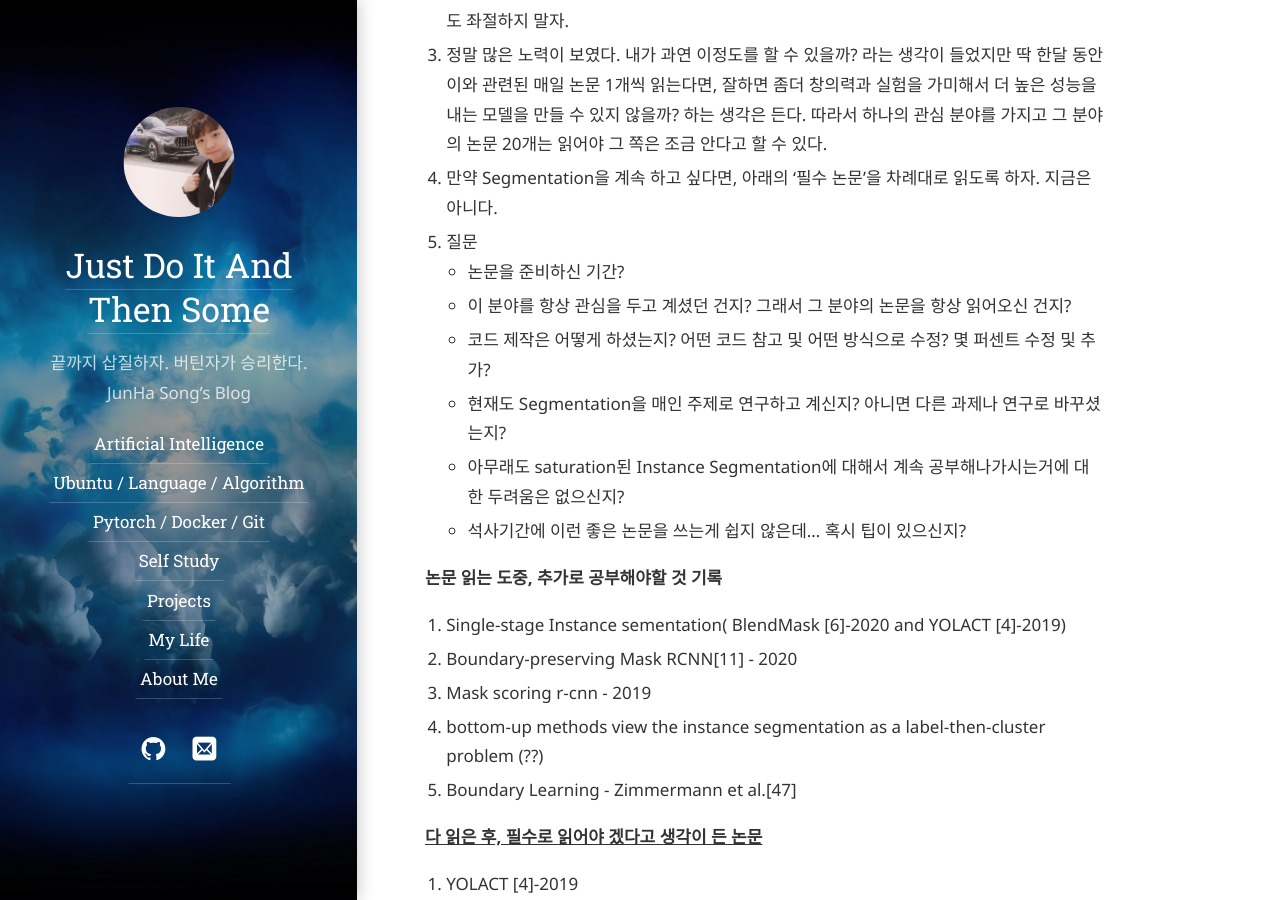
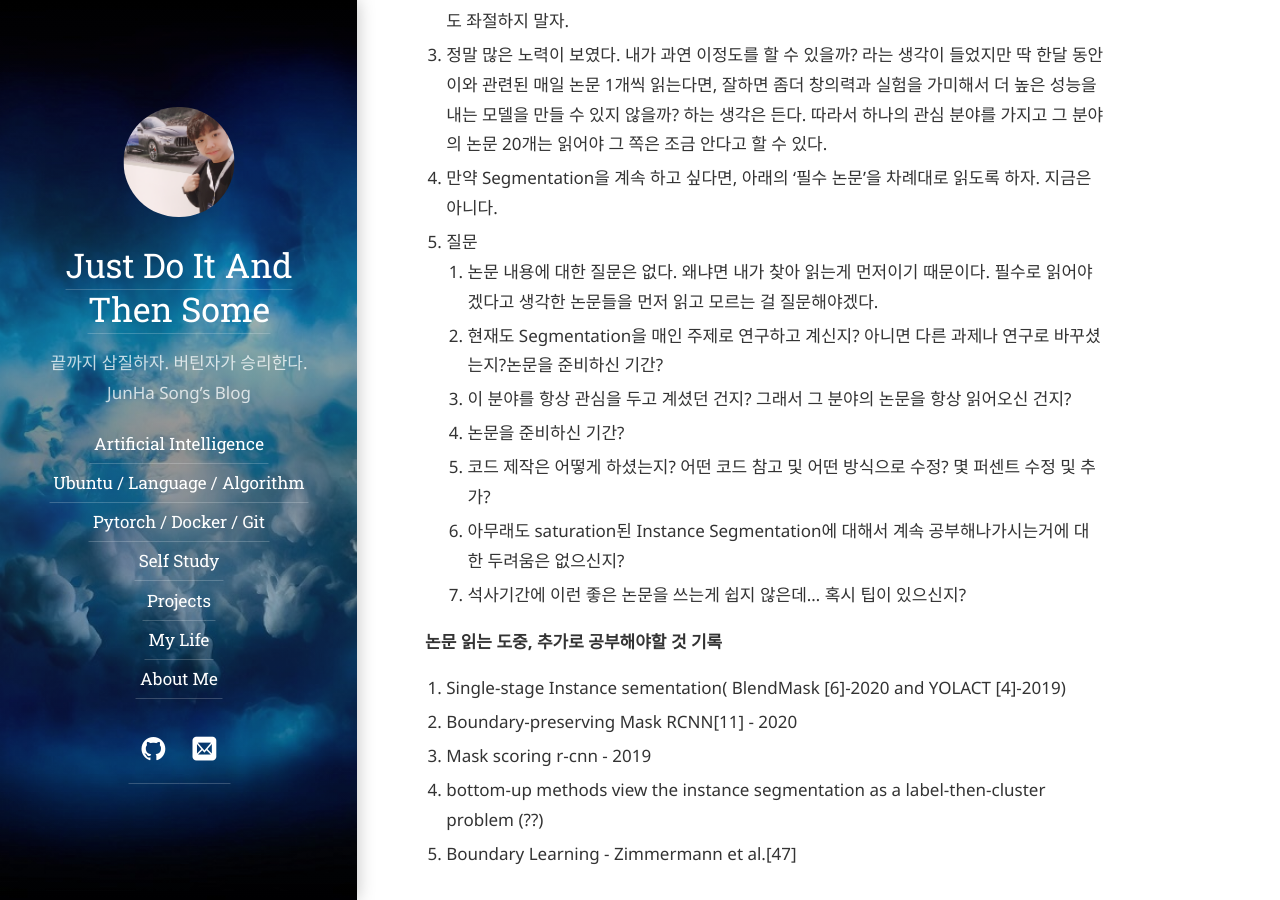
Before and after one commit to junsusong98/junha1125.github.io, a Jekyll site: the page built from artificial-intelligence/_posts/2021-01-19-TheDevilintheBoundary.md, in a window 1280 px wide and 900 px high, scrolled down 810 px. Built offline with Jekyll 4.4.1, drawn with Linux system fonts in a browser that asks for light colours; some web fonts are replaced.

Commit message:
upgrade the devil in the boundary

```diff
--- a/artificial-intelligence/_posts/2021-01-19-TheDevilintheBoundary.md
+++ b/artificial-intelligence/_posts/2021-01-19-TheDevilintheBoundary.md
@@ -23,12 +23,13 @@ title: 【Paper】The Devil is in the Boundary for Instance Segmentation
 3. 정말 많은 노력이 보였다. 내가 과연 이정도를 할 수 있을까? 라는 생각이 들었지만 딱 한달 동안 이와 관련된 매일 논문 1개씩 읽는다면, 잘하면 좀더 창의력과 실험을 가미해서 더 높은 성능을 내는 모델을 만들 수 있지 않을까? 하는 생각은 든다. 따라서 하나의 관심 분야를 가지고 그 분야의 논문 20개는 읽어야 그 쪽은 조금 안다고 할 수 있다.
 4. 만약 Segmentation을 계속 하고 싶다면, 아래의 '필수 논문'을 차례대로 읽도록 하자. 지금은 아니다.
 5. 질문
-   - 논문을 준비하신 기간?
-   - 이 분야를 항상 관심을 두고 계셨던 건지? 그래서 그 분야의 논문을 항상 읽어오신 건지?
-   - 코드 제작은 어떻게 하셨는지? 어떤 코드 참고 및 어떤 방식으로 수정? 몇 퍼센트 수정 및 추가?
-   - 현재도 Segmentation을 매인 주제로 연구하고 계신지? 아니면 다른 과제나 연구로 바꾸셨는지?
-   - 아무래도 saturation된 Instance Segmentation에 대해서 계속 공부해나가시는거에 대한 두려움은 없으신지?
-   - 석사기간에 이런 좋은 논문을 쓰는게 쉽지 않은데... 혹시 팁이 있으신지?
+    0. 논문 내용에 대한 질문은 없다. 왜냐면 내가 찾아 읽는게 먼저이기 때문이다. 필수로 읽어야 겠다고 생각한 논문들을 먼저 읽고 모르는 걸 질문해야겠다.
+    1. 현재도 Segmentation을 매인 주제로 연구하고 계신지? 아니면 다른 과제나 연구로 바꾸셨는지?논문을 준비하신 기간?
+    2. 이 분야를 항상 관심을 두고 계셨던 건지? 그래서 그 분야의 논문을 항상 읽어오신 건지?
+    3. 논문을 준비하신 기간?
+    4. 코드 제작은 어떻게 하셨는지? 어떤 코드 참고 및 어떤 방식으로 수정? 몇 퍼센트 수정 및 추가?
+    5. 아무래도 saturation된 Instance Segmentation에 대해서 계속 공부해나가시는거에 대한 두려움은 없으신지?
+    6. 석사기간에 이런 좋은 논문을 쓰는게 쉽지 않은데... 혹시 팁이 있으신지?
 
 
 
@@ -46,7 +47,7 @@ title: 【Paper】The Devil is in the Boundary for Instance Segmentation
 
 
 
-**<u>다 읽은 후, 필수로 읽어야 겠다고 생각이 든 논문</u>**
+## **<u>다 읽은 후, 필수로 읽어야 겠다고 생각이 든 논문</u>**
 
 1. YOLACT [4]-2019
 2. BlendMask [6] - 2020
```
Also changed, not shown: pytorch-docker-git/_posts/2021-01-08-SSD_pytorch_research.md (+12 -0 lines), pytorch-docker-git/_posts/2021-01-15-mmdetection1.md (+19 -1 lines).
